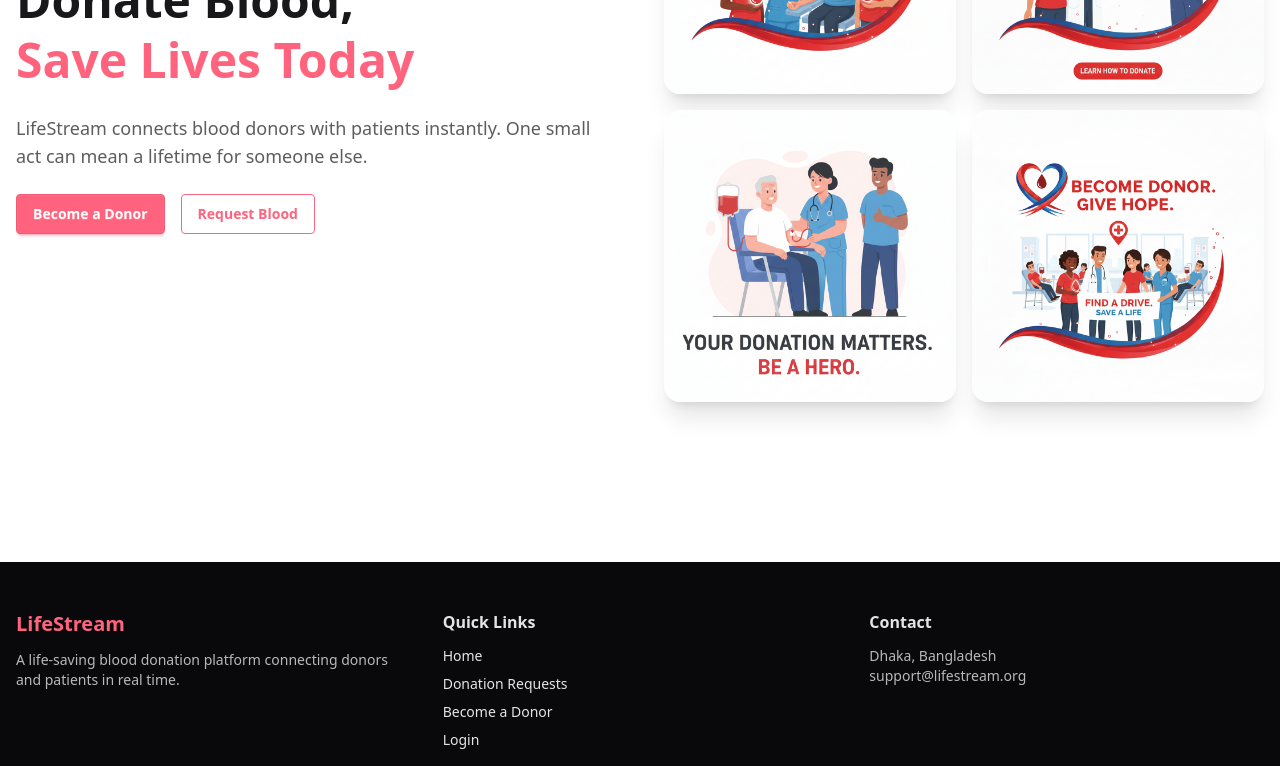
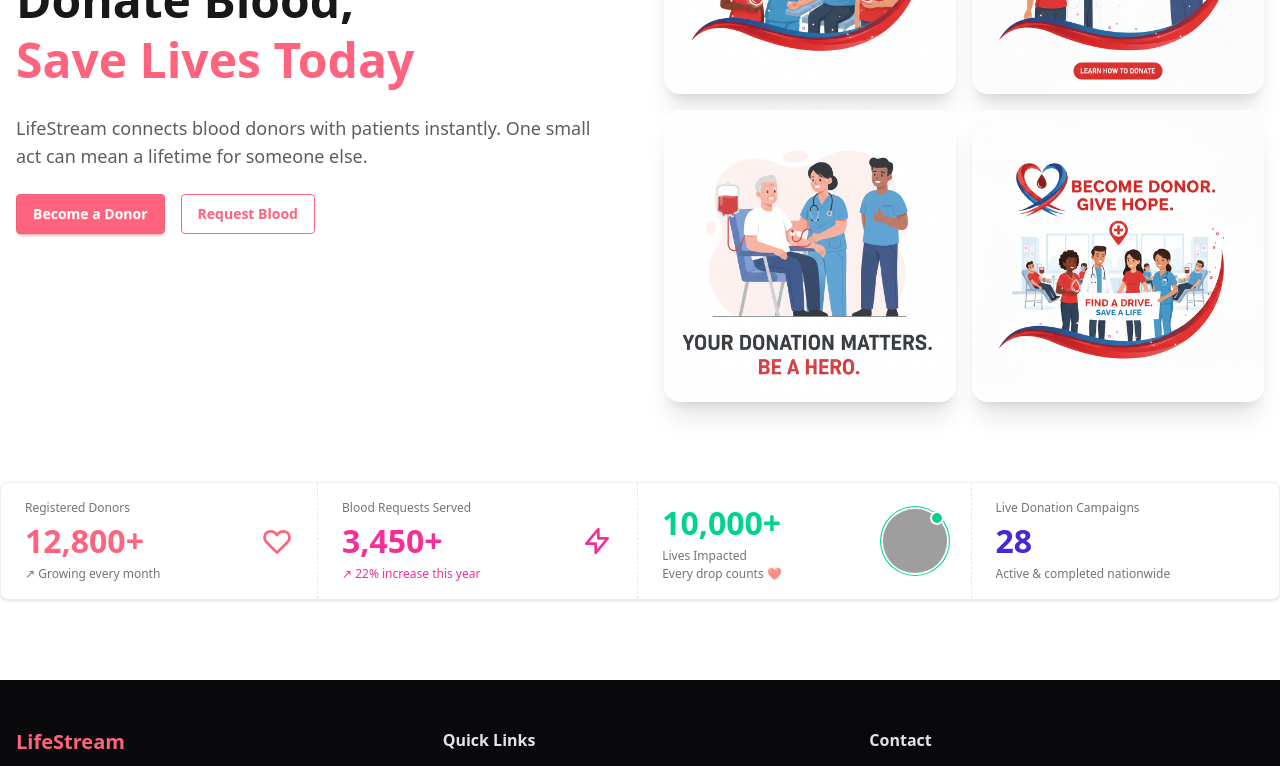
Before and after one commit to Taoshif1/PH-A11.2-Client, a React (Vite) app: page / in a window 1280 px wide. Shown: the part 361-1127 px from the top of the page. Built offline with nearby package versions, Linux system fonts and the light colour scheme; grey boxes are pictures that could not be loaded.

Commit message:
Home updated & Stats sec added

```diff
--- a/src/components/Home.jsx
+++ b/src/components/Home.jsx
@@ -1,9 +1,11 @@
 import Hero from "./Hero";
+import Stats from "./Stats";
 
 const Home = () => {
   return (
     <>
-      <Hero />
+      <Hero></Hero>
+      <Stats></Stats>
     </>
   );
 };
--- /dev/null
+++ b/src/components/HowItWorks.jsx
@@ -0,0 +1,53 @@
+import { motion } from "framer-motion";
+
+const steps = [
+  {
+    title: "Register as Donor",
+    desc: "Sign up in minutes and become part of the LifeStream community.",
+    icon: "📝",
+  },
+  {
+    title: "Request or Donate",
+    desc: "Find nearby blood requests or donate when someone needs help.",
+    icon: "🩸",
+  },
+  {
+    title: "Save Lives",
+    desc: "Your donation can save up to 3 lives. Be someone’s hero.",
+    icon: "❤️",
+  },
+];
+
+const HowItWorks = () => {
+  return (
+    <section className="py-20 bg-base-100">
+      <div className="container mx-auto px-4 text-center">
+        <motion.h2
+          initial={{ opacity: 0, y: 30 }}
+          whileInView={{ opacity: 1, y: 0 }}
+          className="text-3xl font-bold mb-12"
+        >
+          How LifeStream Works
+        </motion.h2>
+
+        <div className="grid gap-8 md:grid-cols-3">
+          {steps.map((step, i) => (
+            <motion.div
+              key={i}
+              initial={{ opacity: 0, y: 40 }}
+              whileInView={{ opacity: 1, y: 0 }}
+              transition={{ delay: i * 0.2 }}
+              className="card bg-base-200 shadow-md p-6"
+            >
+              <div className="text-5xl mb-4">{step.icon}</div>
+              <h3 className="text-xl font-semibold">{step.title}</h3>
+              <p className="text-sm opacity-80 mt-2">{step.desc}</p>
+            </motion.div>
+          ))}
+        </div>
+      </div>
+    </section>
+  );
+};
+
+export default HowItWorks;
--- /dev/null
+++ b/src/components/Stats.jsx
@@ -0,0 +1,108 @@
+import React from "react";
+import { motion } from "framer-motion";
+
+const Stats = () => {
+  // Container variants to stagger the children
+  const container = {
+    hidden: { opacity: 0 },
+    show: {
+      opacity: 1,
+      transition: { staggerChildren: 0.2 },
+    },
+  };
+
+  const item = {
+    hidden: { opacity: 0, y: 20 },
+    show: {
+      opacity: 1,
+      y: 0,
+      transition: { type: "spring", stiffness: 100 },
+    },
+  };
+
+  return (
+    <motion.div
+      variants={container}
+      initial="hidden"
+      whileInView="show"
+      viewport={{ once: true }}
+      className="stats stats-vertical lg:stats-horizontal shadow bg-base-100 border border-base-300 w-full"
+    >
+      {/* Stat 1: Total Donors */}
+      <motion.div variants={item} className="stat">
+        <div className="stat-figure text-error">
+          <motion.svg
+            animate={{ scale: [1, 1.2, 1] }}
+            transition={{ repeat: Infinity, duration: 2 }}
+            xmlns="http://www.w3.org/2000/svg"
+            fill="none"
+            viewBox="0 0 24 24"
+            className="inline-block h-8 w-8 stroke-current"
+          >
+            <path
+              strokeLinecap="round"
+              strokeLinejoin="round"
+              strokeWidth="2"
+              d="M4.318 6.318a4.5 4.5 0 000 6.364L12 20.364l7.682-7.682a4.5 4.5 0 00-6.364-6.364L12 7.636l-1.318-1.318a4.5 4.5 0 00-6.364 0z"
+            />
+          </motion.svg>
+        </div>
+        <div className="stat-title">Registered Donors</div>
+        <div className="stat-value text-error">12,800+</div>
+        <div className="stat-desc">↗︎ Growing every month</div>
+      </motion.div>
+
+      {/* Stat 2: Blood Requests Served */}
+      <motion.div variants={item} className="stat">
+        <div className="stat-figure text-secondary">
+          <svg
+            xmlns="http://www.w3.org/2000/svg"
+            fill="none"
+            viewBox="0 0 24 24"
+            className="inline-block h-8 w-8 stroke-current"
+          >
+            <path
+              strokeLinecap="round"
+              strokeLinejoin="round"
+              strokeWidth="2"
+              d="M13 10V3L4 14h7v7l9-11h-7z"
+            />
+          </svg>
+        </div>
+        <div className="stat-title">Blood Requests Served</div>
+        <div className="stat-value text-secondary">3,450+</div>
+        <div className="stat-desc text-secondary">
+          ↗︎ 22% increase this year
+        </div>
+      </motion.div>
+
+      {/* Stat 3: Lives Impacted */}
+      <motion.div variants={item} className="stat">
+        <div className="stat-figure text-success">
+          <div className="avatar avatar-online">
+            <div className="w-16 rounded-full ring ring-success ring-offset-base-100 ring-offset-2">
+              <img
+                src="https://img.daisyui.com/images/profile/demo/anakeen@192.webp"
+                alt="Lives saved"
+              />
+            </div>
+          </div>
+        </div>
+        <div className="stat-value text-success">10,000+</div>
+        <div className="stat-title">Lives Impacted</div>
+        <div className="stat-desc">Every drop counts ❤️</div>
+      </motion.div>
+
+      {/* Stat 4: Live Donation Campaigns */}
+      <motion.div variants={item} className="stat">
+        <div className="stat-title">Live Donation Campaigns</div>
+        <div className="stat-value text-primary">28</div>
+        <div className="stat-desc">
+          Active & completed nationwide
+        </div>
+      </motion.div>
+    </motion.div>
+  );
+};
+
+export default Stats;
```
